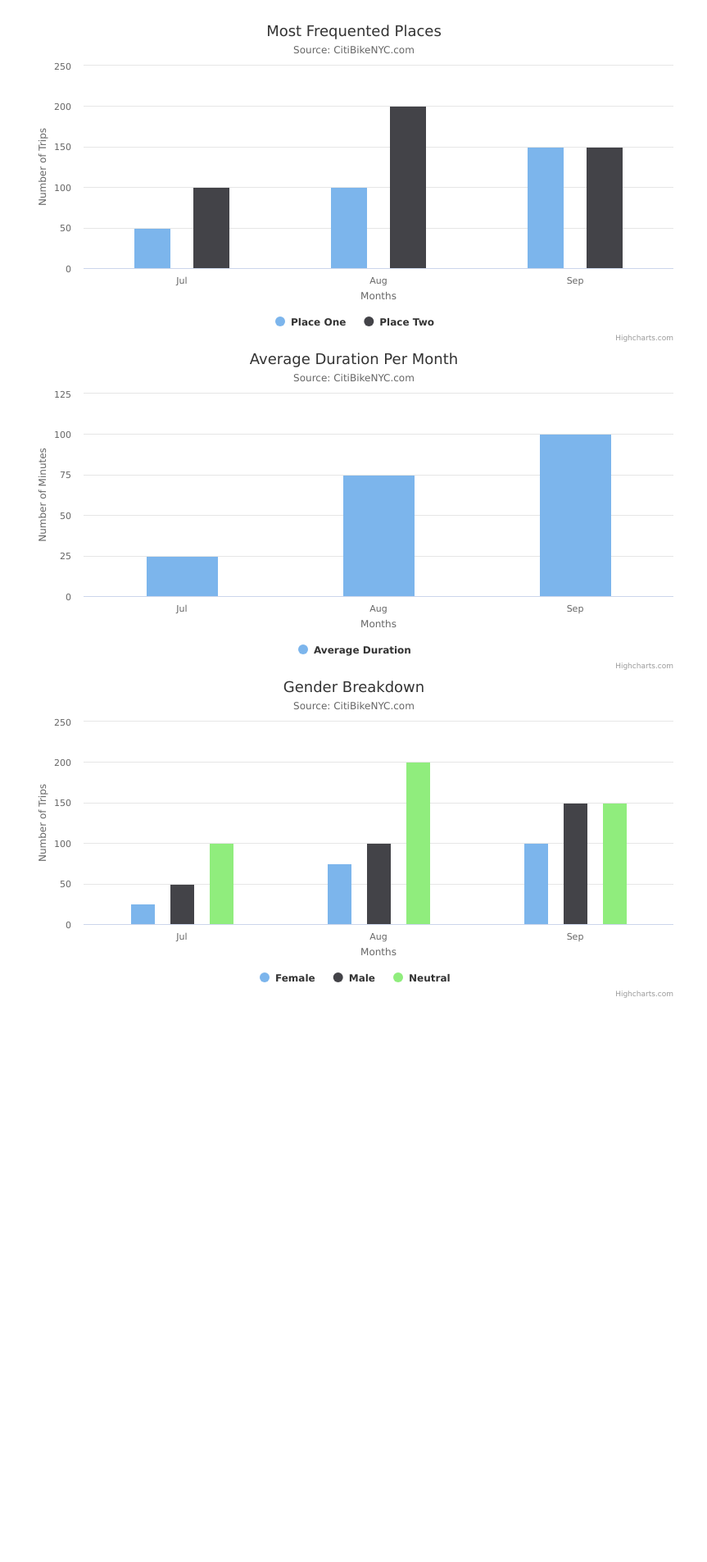
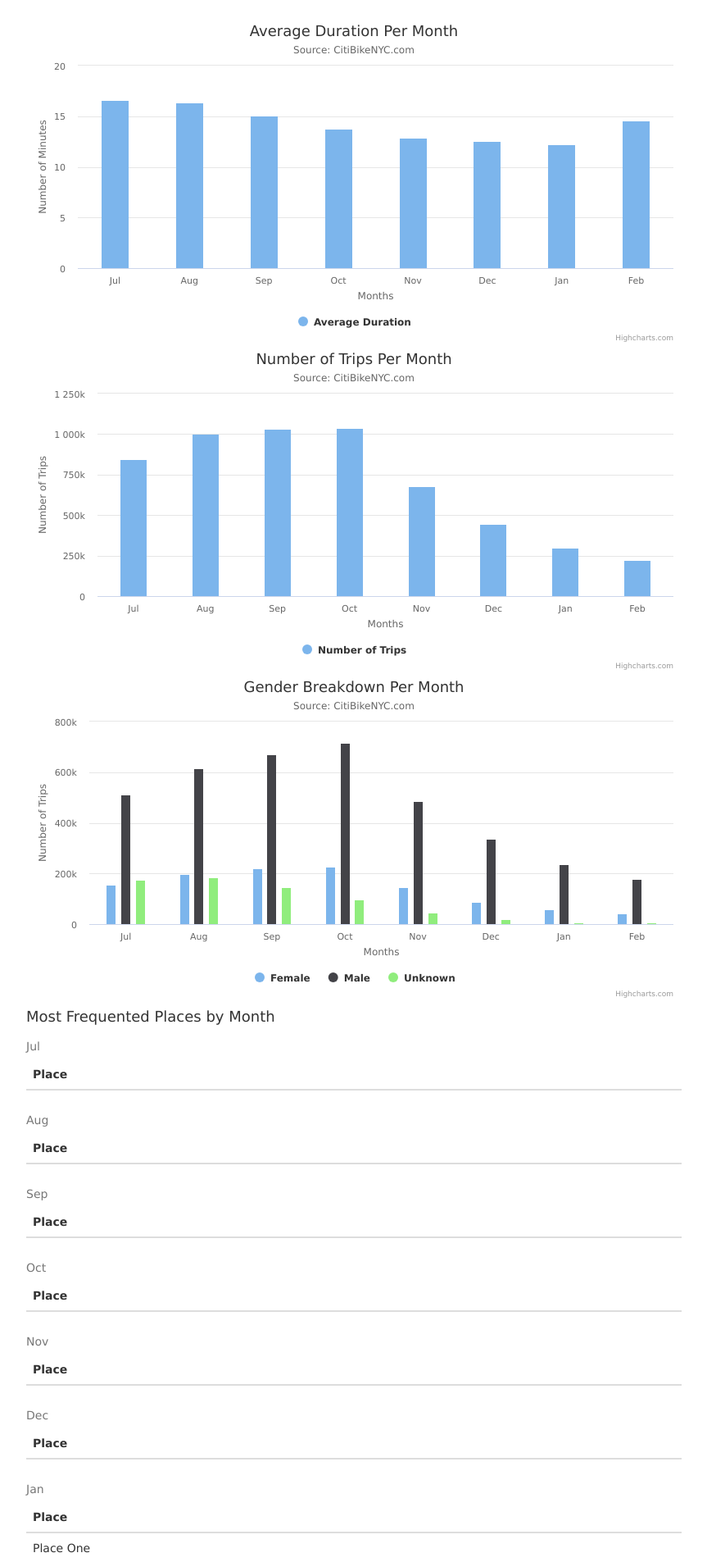
Before and after one commit to frogbandit/Citibike, a Flask app: page / in a window 1280 px wide. Shown: the part 52-1957 px from the top of the page at 82% size, without its empty margins (208-1071 px from the left). Before the commit the page ends 1269 px from the top, so only its background shows below. Run offline with Flask 2, Linux system fonts and the light colour scheme; lists and menus that the app fills with data are empty; some libraries are stand-ins or nearby versions.

Commit message:
most frequented

```diff
--- /dev/null
+++ b/bikedata.txt
@@ -0,0 +1 @@
+{"month": {}}
--- /dev/null
+++ b/static/data/average_duration.json
@@ -0,0 +1 @@
+{"Average Duration": [16.635011726123288, 16.32633711526165, 15.083676283250464, 13.76024590637865, 12.854731093531269, 12.531231483191656, 12.232815745672436, 14.575330165171579]}
--- a/static/data/dummy_average_duration.json
+++ /dev/null
@@ -1 +0,0 @@
-{"Average Duration": [25, 75, 100]}
--- a/static/data/dummy_gender.json
+++ /dev/null
@@ -1 +0,0 @@
-{"Female": [25, 75, 100], "Male": [50, 100, 150], "Neutral": [100, 200, 150]}
--- a/static/data/dummy_most_frequented_places.json
+++ /dev/null
@@ -1 +0,0 @@
-{"Place One": [50, 100, 150], "Place Two": [100, 200, 150]}
--- a/static/data/dummy_unique_places.json
+++ /dev/null
@@ -1 +0,0 @@
-{"Place One": [50, 100, 150], "Place Two": [100, 200, 150]}
--- /dev/null
+++ b/static/data/gender.json
@@ -0,0 +1 @@
+{"Unknown": [174931, 186096, 145227, 97498, 44017, 19394, 7269, 6731], "Male": [511479, 616914, 669732, 714293, 487386, 335587, 236106, 176526], "Female": [157006, 198948, 219400, 225921, 144371, 88985, 57025, 41479]}
--- /dev/null
+++ b/static/data/most_frequented_places.json
@@ -0,0 +1 @@
+{"Jan": ["Place One", "Place Two", "Place Three"], "Feb": ["Place Four", "Place Five", "Place Six"]}
--- /dev/null
+++ b/static/data/number_trips.json
@@ -0,0 +1 @@
+{"Trips per Month": [843416, 1001958, 1034359, 1037712, 675774, 443966, 300400, 224736]}
--- a/static/javascripts/script.js
+++ b/static/javascripts/script.js
@@ -1,70 +1,61 @@
+function create_table(people, months) {
+
+    for (person_index in people) {
+
+        person = people[person_index]
+        $('#container').append('<table class="table table-striped" id=' + person_index + '> \
+        <caption>' + person + '</caption><thead><tr><th>Month</th><th>Project</th><th>Skill</th><th>FTE</th></tr></thead> \
+        <tbody></tbody></table>');
+
+        if (!(Object.keys(overall_dict[person]).length === 0 && overall_dict[person].constructor === Object)) {
+            projects = overall_dict[person]
+            console.log(projects);
+            for (var i in projects) {
+
+                project = projects[i];
+                project_name = i
+
+                for (var k in project){
+                    skill = project[k][0]
+                    FTE_list = project[k][1]
+                    for (var l in FTE_list){
+                        month = months_list[l]
+                        if (containsObject(month, months)){
+                            $('#' + person_index + ' tr:last').after('<tr><td>' + month + '</td><td>' + project_name + '</td><td>' + skill + '</td><td>' + FTE_list[l] + '</td></tr>')
+                        }
+                    }
+                }
+            }
+        } else {
+            $('#' + person_index + ' tr:last').after('<tr><td>' + '' + '</td><td>' + ' ' + '</td><td>' + ' ' + '</td><td>' + ' ' + '</td></tr>')
+        }
+    }
+};
+
+
 function get_most_frequented_places() {
-    var div = document.createElement("div");
-    div.id = "most_frequented_places"
-    document.getElementById("container").appendChild(div);
+    months = ['Jul', 'Aug', 'Sep', 'Oct', 'Nov', 'Dec', 'Jan', 'Feb', 'Mar', 'Apr', 'May', 'Jun']
 
-    $.getJSON('/static/data/dummy_most_frequented_places.json', function(jsonData) {
-        var chart;
 
-        var chartOptions = {
-            chart: {
-                type: 'column',
-                renderTo: 'most_frequented_places'
-            },
-            title: {
-                text: 'Most Frequented Places'
-            },
-            subtitle: {
-                text: 'Source: CitiBikeNYC.com'
-            },
-            xAxis: {
-                categories: [
-                    'Jul',
-                    'Aug',
-                    'Sep',
-                    'Oct',
-                    'Nov',
-                    'Dec',
-                    'Jan',
-                    'Feb',
-                    'Mar',
-                    'Apr',
-                    'May',
-                    'Jun'
-                ],
-                title: {
-                    text: "Months"
-                }
-            },
-            yAxis: {
-                title: {
-                    text: 'Number of Trips'
-                }
-            },
-            tooltip: {
-                headerFormat: '<span style="font-size:10px"></span><table>',
-                pointFormat: '<tr><td style="color:{series.color};padding:0">{series.name}: </td>' +
-                    '<td style="padding:0"><b>{point.y} trips</b></td></tr>',
-                footerFormat: '</table>',
-                useHTML: true
-            },
-            plotOptions: {
-                column: {
-                    pointPadding: 0.2,
-                    borderWidth: 0
-                }
-            },
-            series: [{
-                name: 'Place One',
-                data: jsonData['Place One']
-            }, {
-                name: 'Place Two',
-                data: jsonData['Place Two']
-            }]
+    $.getJSON('/static/data/most_frequented_places.json', function(jsonData) {
+        console.log(jsonData);
 
-        };
+        $('#container').append('<h4> Most Frequented Places by Month </h4>')
 
-        chart = new Highcharts.Chart(chartOptions);
+        for (month_index in months) {
+            month = months[month_index]
+            $('#container').append('<table class="table table-striped" id=' + month_index + '> \
+                <caption>' + month + '</caption><thead><tr><th>Place</th></tr></thead> \
+                <tbody></tbody></table>');
+
+
+            places = jsonData[month]
+            console.log(month)
+            for (var i in places){
+                place = places[i]
+                $('#' + month_index + ' tr:last').after('<tr><td>' + place + '</td></tr>')
+            }
+        }
     });
 
 }
@@ -76,7 +67,7 @@
     div.id = "average_duration"
     document.getElementById("container").appendChild(div);
 
-    $.getJSON('/static/data/dummy_average_duration.json', function(jsonData) {
+    $.getJSON('/static/data/average_duration.json', function(jsonData) {
         console.log(jsonData);
 
         var chart;
@@ -140,13 +131,13 @@
     });
 }
 
-function get_gender() {
+function get_number_trips() {
 
     var div = document.createElement("div");
-    div.id = "gender"
+    div.id = "number_trips"
     document.getElementById("container").appendChild(div);
 
-    $.getJSON('/static/data/dummy_gender.json', function(jsonData) {
+    $.getJSON('/static/data/number_trips.json', function(jsonData) {
         console.log(jsonData);
 
         var chart;
@@ -154,10 +145,10 @@
         var chartOptions = {
             chart: {
                 type: 'column',
-                renderTo: 'gender'
+                renderTo: 'number_trips'
             },
             title: {
-                text: 'Gender Breakdown'
+                text: 'Number of Trips Per Month'
             },
             subtitle: {
                 text: 'Source: CitiBikeNYC.com'
@@ -189,7 +180,77 @@
             tooltip: {
                 headerFormat: '<span style="font-size:10px"></span><table>',
                 pointFormat: '<tr><td style="color:{series.color};padding:0">{series.name}: </td>' +
-                    '<td style="padding:0"><b>{point.y} trips</b></td></tr>',
+                    '<td style="padding:0"><b>{point.y:.0f} trips</b></td></tr>',
+                footerFormat: '</table>',
+                useHTML: true
+            },
+            plotOptions: {
+                column: {
+                    pointPadding: 0.2,
+                    borderWidth: 0
+                }
+            },
+            series: [{
+                name: 'Number of Trips',
+                data: jsonData['Trips per Month']
+            }]
+
+        };
+
+        chart = new Highcharts.Chart(chartOptions);
+    });
+}
+
+function get_gender() {
+
+    var div = document.createElement("div");
+    div.id = "gender"
+    document.getElementById("container").appendChild(div);
+
+    $.getJSON('/static/data/gender.json', function(jsonData) {
+        console.log(jsonData);
+
+        var chart;
+
+        var chartOptions = {
+            chart: {
+                type: 'column',
+                renderTo: 'gender'
+            },
+            title: {
+                text: 'Gender Breakdown Per Month'
+            },
+            subtitle: {
+                text: 'Source: CitiBikeNYC.com'
+            },
+            xAxis: {
+                categories: [
+                    'Jul',
+                    'Aug',
+                    'Sep',
+                    'Oct',
+                    'Nov',
+                    'Dec',
+                    'Jan',
+                    'Feb',
+                    'Mar',
+                    'Apr',
+                    'May',
+                    'Jun'
+                ],
+                title: {
+                    text: "Months"
+                }
+            },
+            yAxis: {
+                title: {
+                    text: 'Number of Trips'
+                }
+            },
+            tooltip: {
+                headerFormat: '<span style="font-size:10px"></span><table>',
+                pointFormat: '<tr><td style="color:{series.color};padding:0">{series.name}: </td>' +
+                    '<td style="padding:0"><b>{point.y:.0f} trips</b></td></tr>',
                 footerFormat: '</table>',
                 useHTML: true
             },
@@ -206,8 +267,8 @@
                 name: 'Male',
                 data: jsonData['Male']
             }, {
-                name: 'Neutral',
-                data: jsonData['Neutral']
+                name: 'Unknown',
+                data: jsonData['Unknown']
             }]
 
         };
@@ -216,8 +277,7 @@
     });
 }
 
-
-
 get_most_frequented_places()
 get_average_duration()
+get_number_trips()
 get_gender()
--- a/templates/about.html
+++ b/templates/about.html
@@ -51,8 +51,6 @@
 
     <li>What are the number of trips per month? Per year?</li>
 
-    <li>How many unique locations are there?</li>
-
     <li>Which gender bikes more?</li>
     </ul>
 
```
Also changed, not shown: parseCSV.py (+47 -47 lines), README.md.
